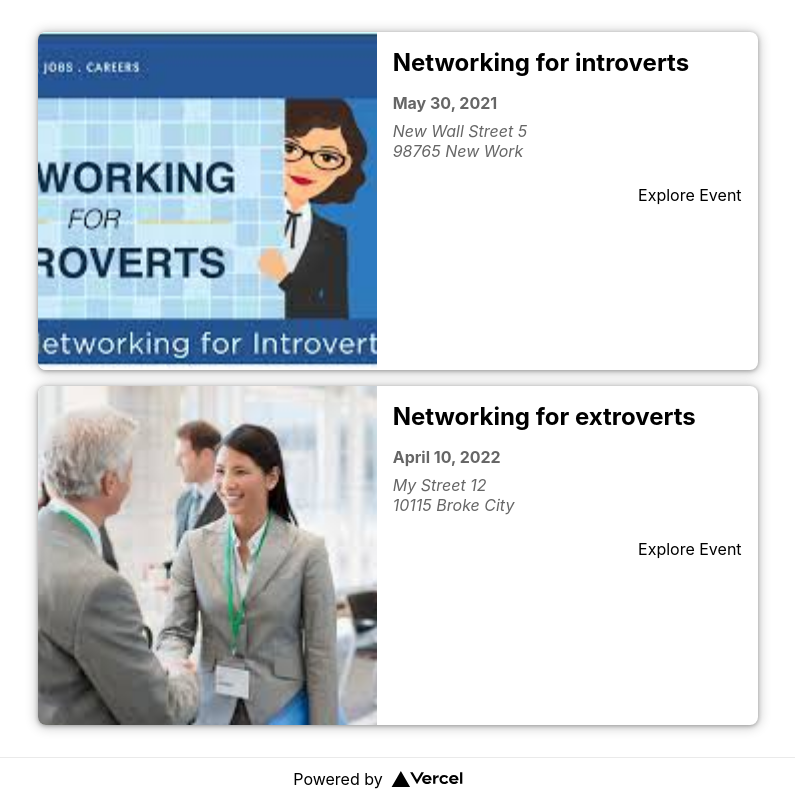
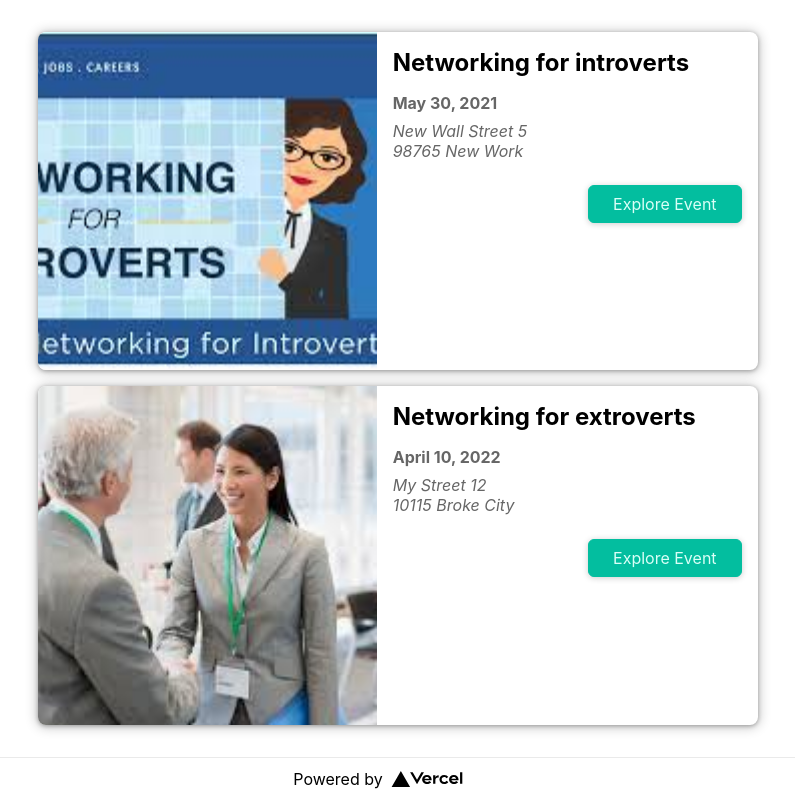
Before and after one commit to maustrauk/next-events, a Next.js app: page / in a window 1280 px wide. Shown: the whole page, without its empty margins (262-1057 px from the left). Built offline with nearby package versions, Linux system fonts and the light colour scheme.

Commit message:
Adding button component

```diff
--- a/components/events/event-item.js
+++ b/components/events/event-item.js
@@ -1,6 +1,8 @@
 import Image from 'next/image';
 import Link from 'next/link';
 import PropTypes from 'prop-types';
+
+import Button from '../ui/button';
 
 import classes from './event-item.module.css';
 
@@ -32,7 +34,7 @@
                     </div>
                 </div>
                 <div className={classes.actions}>
-                    <Link href={exploreLink}>Explore Event</Link>
+                    <Button link={exploreLink}>Explore Event</Button>
                 </div>
             </div>
         </li>
--- /dev/null
+++ b/components/ui/button.js
@@ -0,0 +1,13 @@
+import Link from "next/link";
+
+import classes from './button.module.css';
+
+const Button = (props) => {
+    return (
+        <Link href={props.link}>
+            <a className={classes.btn}>{props.children}</a>
+        </Link>
+    )
+}
+
+export default Button;
--- /dev/null
+++ b/components/ui/button.module.css
@@ -0,0 +1,18 @@
+.btn {
+    text-decoration: none;
+    cursor: pointer;
+    font: inherit;
+    background-color: #03be9f;
+    border: 1px solid #03be9f;
+    border-radius: 6px;
+    color: #dafff7;
+    padding: 0.5rem 1.5rem;
+    text-align: center;
+    box-shadow: 0 1px 6px rgba(0, 0, 0, 0.2);
+  }
+
+  .btn:hover,
+  .btn:active {
+    background-color: #02afa1;
+    border-color: #02afa1;
+  }
--- a/pages/index.js
+++ b/pages/index.js
@@ -1,7 +1,7 @@
 import Head from 'next/head';
 
 import styles from '../styles/Home.module.css';
-import Footer from '../components/Footer';
+import Footer from '../components/footer';
 
 import { getFeaturedEvents } from '../dummy-data';
 import EventList from '../components/events/event-list';
```
